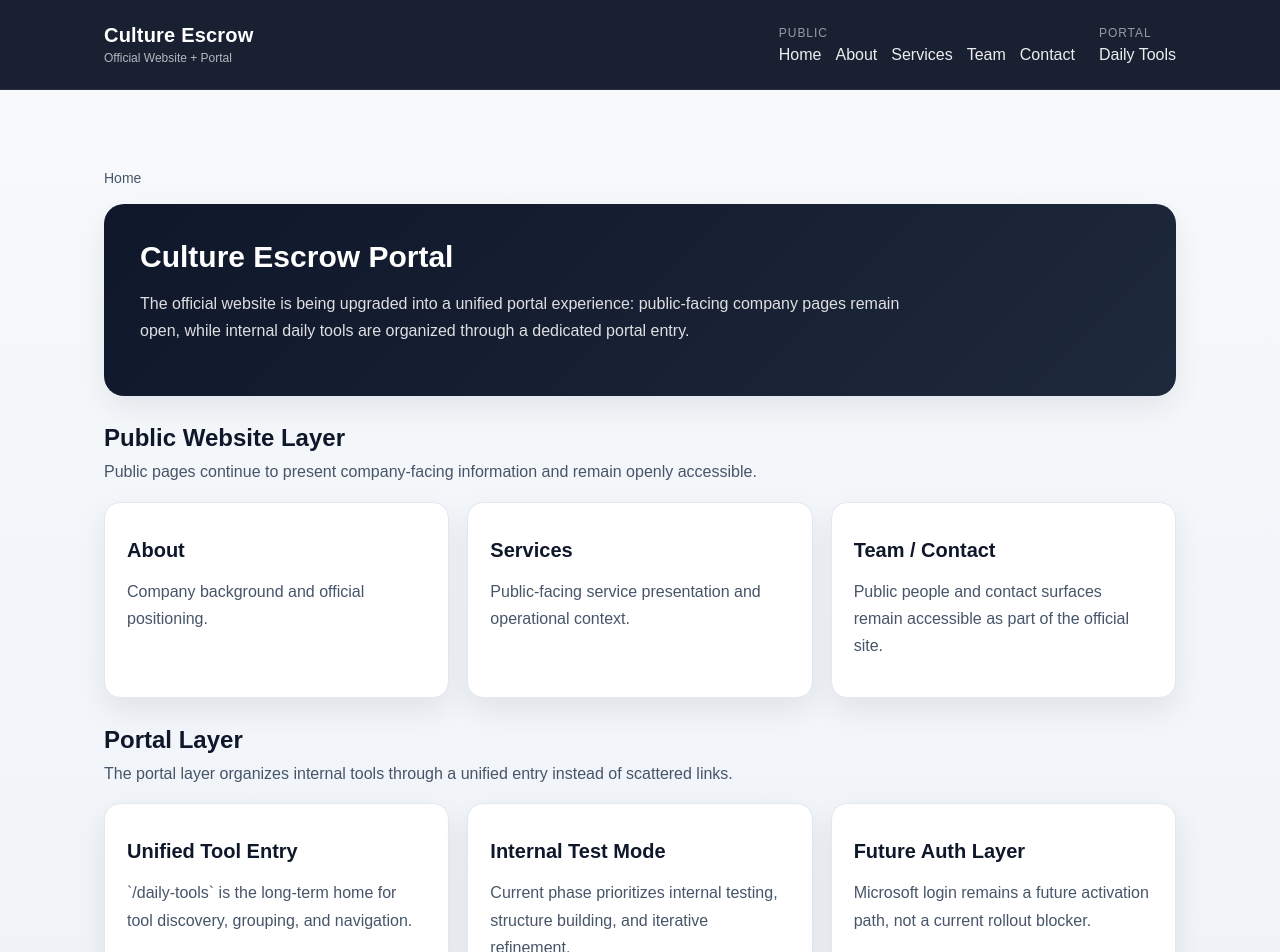
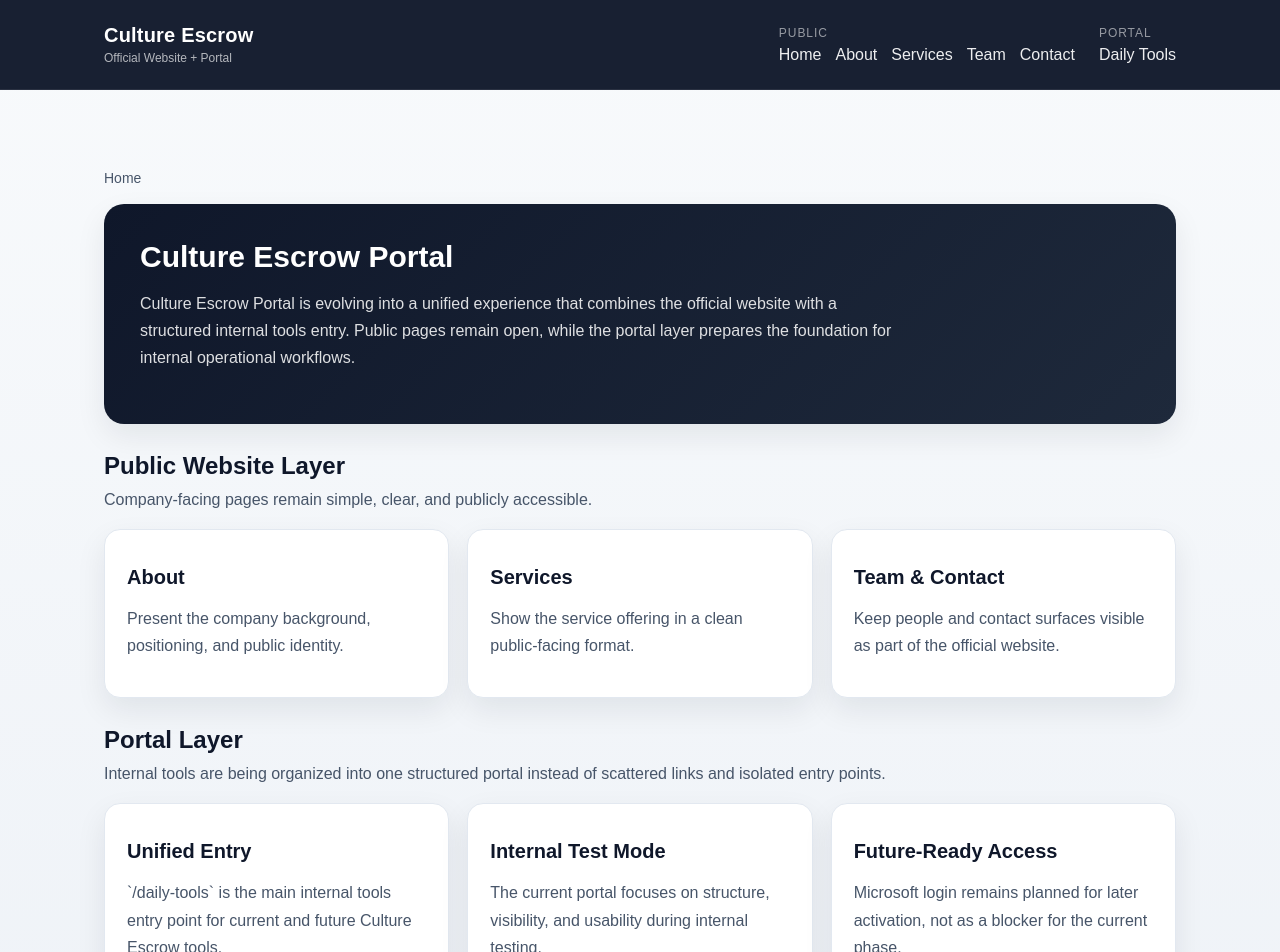
Before and after one commit to yudonghu/culture-escrow-site, a Next.js app: page / in a window 1280 px wide. Shown: the top 952 px of the page. Built offline with nearby package versions, Linux system fonts and the light colour scheme.

Commit message:
feat: PR24 consolidate portal v1 content and structure

```diff
--- a/app/page.tsx
+++ b/app/page.tsx
@@ -8,29 +8,29 @@ export default function HomePage() {
       <div className="hero-panel">
         <h1 className="section-title">Culture Escrow Portal</h1>
         <p>
-          The official website is being upgraded into a unified portal experience: public-facing
-          company pages remain open, while internal daily tools are organized through a dedicated
-          portal entry.
+          Culture Escrow Portal is evolving into a unified experience that combines the official
+          website with a structured internal tools entry. Public pages remain open, while the
+          portal layer prepares the foundation for internal operational workflows.
         </p>
       </div>
 
       <section style={{ marginBottom: 28 }}>
         <h2 style={{ marginBottom: 6 }}>Public Website Layer</h2>
         <p className="section-subtitle">
-          Public pages continue to present company-facing information and remain openly accessible.
+          Company-facing pages remain simple, clear, and publicly accessible.
         </p>
         <div className="card-grid" style={{ marginTop: 16 }}>
           <div className="card">
             <h2>About</h2>
-            <p>Company background and official positioning.</p>
+            <p>Present the company background, positioning, and public identity.</p>
           </div>
           <div className="card">
             <h2>Services</h2>
-            <p>Public-facing service presentation and operational context.</p>
+            <p>Show the service offering in a clean public-facing format.</p>
           </div>
           <div className="card">
-            <h2>Team / Contact</h2>
-            <p>Public people and contact surfaces remain accessible as part of the official site.</p>
+            <h2>Team & Contact</h2>
+            <p>Keep people and contact surfaces visible as part of the official website.</p>
           </div>
         </div>
       </section>
@@ -38,20 +38,20 @@ export default function HomePage() {
       <section style={{ marginBottom: 28 }}>
         <h2 style={{ marginBottom: 6 }}>Portal Layer</h2>
         <p className="section-subtitle">
-          The portal layer organizes internal tools through a unified entry instead of scattered links.
+          Internal tools are being organized into one structured portal instead of scattered links and isolated entry points.
         </p>
         <div className="card-grid" style={{ marginTop: 16 }}>
           <div className="card">
-            <h2>Unified Tool Entry</h2>
-            <p>`/daily-tools` is the long-term home for tool discovery, grouping, and navigation.</p>
+            <h2>Unified Entry</h2>
+            <p>`/daily-tools` is the main internal tools entry point for current and future Culture Escrow tools.</p>
           </div>
           <div className="card">
             <h2>Internal Test Mode</h2>
-            <p>Current phase prioritizes internal testing, structure building, and iterative refinement.</p>
+            <p>The current portal focuses on structure, visibility, and usability during internal testing.</p>
           </div>
           <div className="card">
-            <h2>Future Auth Layer</h2>
-            <p>Microsoft login remains a future activation path, not a current rollout blocker.</p>
+            <h2>Future-Ready Access</h2>
+            <p>Microsoft login remains planned for later activation, not as a blocker for the current phase.</p>
           </div>
         </div>
       </section>
@@ -59,8 +59,7 @@ export default function HomePage() {
       <section>
         <h2 style={{ marginBottom: 6 }}>Current Direction</h2>
         <p className="section-subtitle">
-          The site is evolving from a static website into a portal with structured information,
-          tool navigation, and future-ready access boundaries.
+          Portal v1 is focused on clarity, structure, local usability, and future extensibility.
         </p>
       </section>
     </section>
--- /dev/null
+++ b/global.d.ts
@@ -0,0 +1 @@
+declare module '*.css'
--- a/tsconfig.json
+++ b/tsconfig.json
@@ -7,6 +7,7 @@
       "esnext"
     ],
     "allowJs": false,
+    "allowArbitraryExtensions": true,
     "skipLibCheck": true,
     "strict": false,
     "noEmit": true,
@@ -18,6 +19,7 @@
     "jsx": "preserve",
     "incremental": true,
     "baseUrl": ".",
+    "ignoreDeprecations": "6.0",
     "paths": {
       "@/*": ["./*"]
     },
```
Also changed, not shown: app/about/page.tsx (+10 -8 lines), app/contact/page.tsx (+8 -6 lines), app/services/page.tsx (+9 -8 lines), app/team/page.tsx (+10 -8 lines), next-env.d.ts, 2 other files (tests, documents, lock files or other folders).
